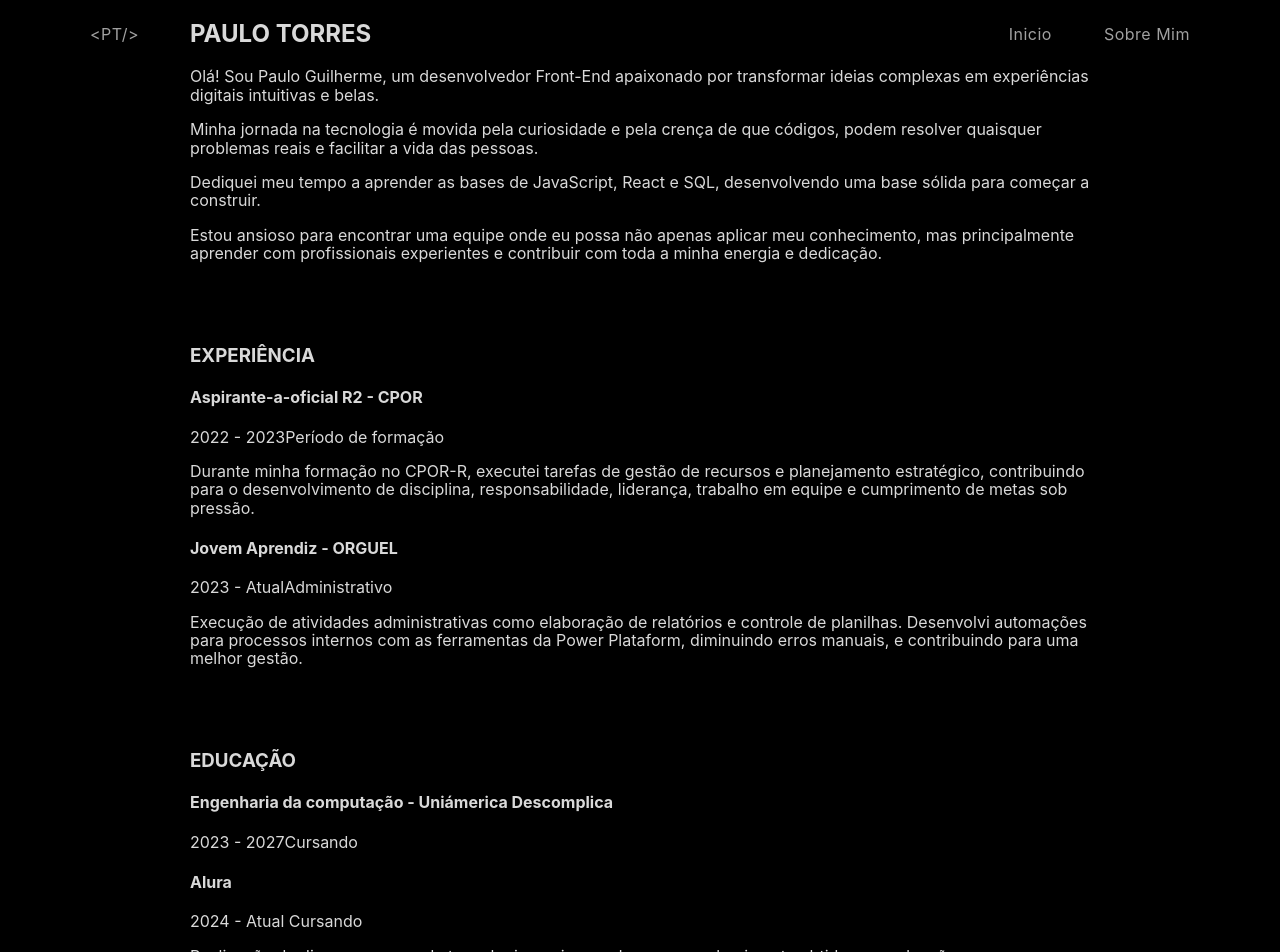
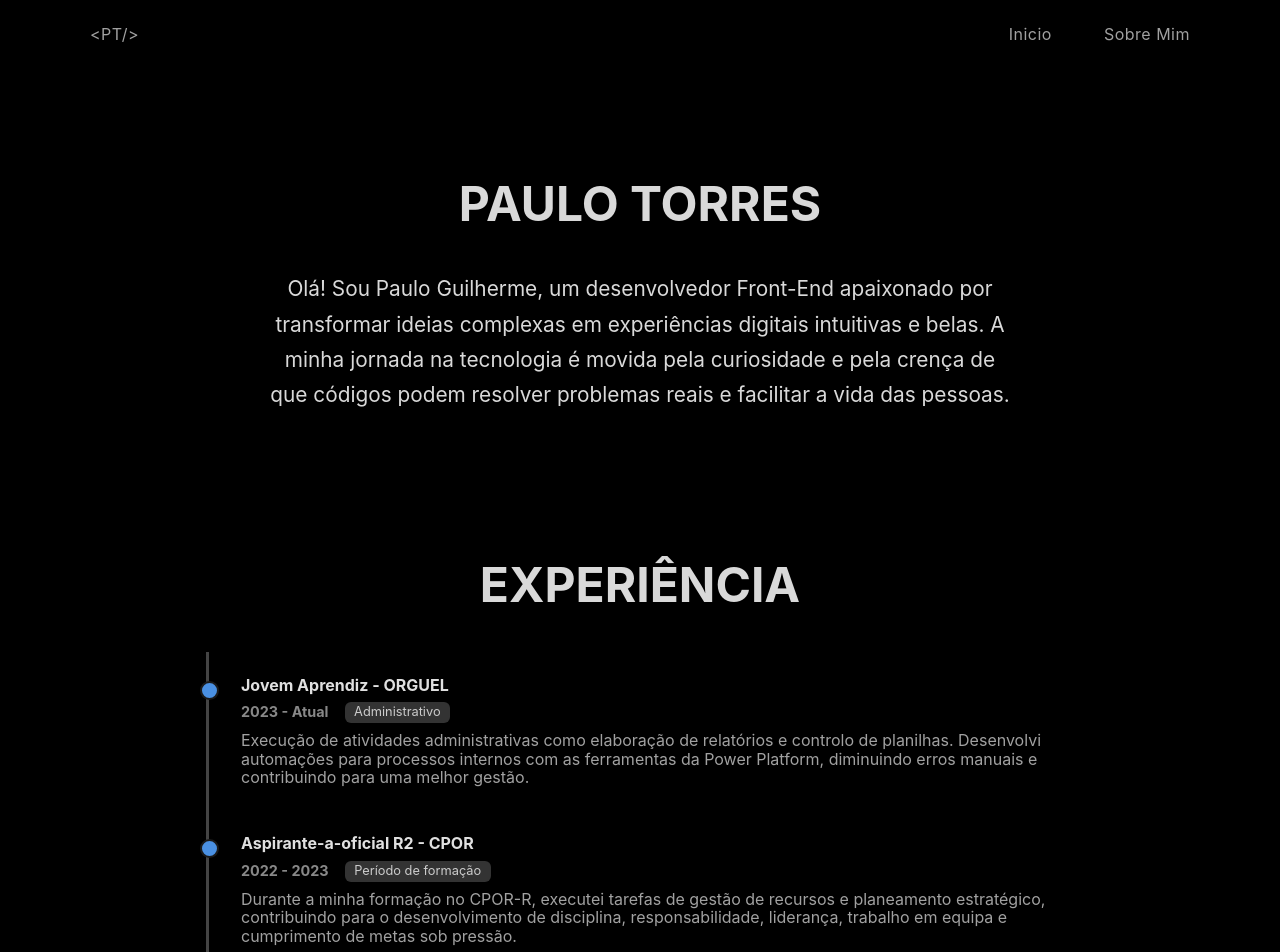
Before and after one commit to Pauloglhr/portifolio, a React (Vite) app: page /About in a window 1280 px wide. Shown: the top 952 px of the page. Built offline with nearby package versions, Linux system fonts and the light colour scheme.

Commit message:
feat: adiciona conteudo da pagina About

```diff
--- a/src/components/HeroSection/index.jsx
+++ b/src/components/HeroSection/index.jsx
@@ -18,15 +18,18 @@ const StyledHeroSection = styled.div`
   }
 
   h1 {
-    font-size: clamp(2.5rem, 8vw, 8rem);
+    font-size: clamp(2.5rem, 10vw, 8rem);
     margin: 0;
+    text-align: center;
+    @media (max-width: 768px) {
+      /* max-width: 330px; */
+  }
   }
 
   h2 {
     font-size: clamp(1rem, 3vw, 3rem);
   }
-  @media (max-width: 425px) {
-  }
+
 `;
 
 const HeroSection = () => {
--- /dev/null
+++ b/src/components/TimelineEntry/index.jsx
@@ -0,0 +1,70 @@
+import React from 'react';
+import styled from 'styled-components';
+
+const EntryContainer = styled.div`
+  padding: 1.5rem 0;
+  position: relative;
+
+  border-left: 3px solid #444;
+  padding-left: 2rem;
+  margin-left: 1rem;
+
+  &::before {
+    content: '';
+    position: absolute;
+    left: -9px;
+    top: 1.8rem;
+    width: 15px;
+    height: 15px;
+    border-radius: 50%;
+    background-color: #4a90e2;
+    border: 2px solid #1a1a1a;
+  }
+
+  h4 {
+    margin: 0;
+    color: #e0e0e0;
+  }
+
+  .details {
+    display: flex;
+    gap: 1rem;
+    align-items: center;
+    margin: 0.5rem 0;
+    flex-wrap: wrap;
+  }
+
+  .date {
+    font-weight: bold;
+    color: #888;
+    font-size: 0.9rem;
+  }
+
+  .status {
+    background-color: #333;
+    color: #ccc;
+    padding: 0.2rem 0.6rem;
+    border-radius: 6px;
+    font-size: 0.8rem;
+  }
+
+  p {
+    margin: 0.5rem 0 0 0;
+    color: #a1a1a1;
+  }
+`;
+
+const TimelineEntry = ({ title, date, status, children }) => {
+  return (
+    <EntryContainer>
+      <h4>{title}</h4>
+      <div className="details">
+        <span className="date">{date}</span>
+        <span className="status">{status}</span>
+      </div>
+      <p>{children}</p>
+    </EntryContainer>
+  );
+};
+
+export default TimelineEntry;
--- a/src/pages/About.jsx
+++ b/src/pages/About.jsx
@@ -1,90 +1,139 @@
+import TimelineEntry from "@/components/TimelineEntry";
+import { useGSAP } from "@gsap/react";
+import gsap from "gsap";
+import { ScrollTrigger } from "gsap/ScrollTrigger";
+import { useRef } from "react";
+import SplitType from "split-type";
 import styled from "styled-components";
 
-const StyledAboutPage = styled.section`
-  min-height: 100vh;
+const StyledAboutPage = styled.div`
   margin: 0 auto;
   display: flex;
   flex-direction: column;
-  justify-content: center;
-  gap: 3rem;
+  gap: 6rem;
   max-width: 900px;
+  padding: 8rem 2rem;
 `;
 
-const StyledContentContainer = styled.div``;
+const Section = styled.section`
+  h3 {
+    font-size: clamp(2.5rem, 4vw, 3rem);
+    margin-bottom: 2.5rem;
+    color: #ccc;
+    text-align: center;
+  }
+
+  .intro-text {
+    font-size: clamp(1.1rem, 2vw, 1.3rem);
+    line-height: 1.7;
+    text-align: center;
+    max-width: 750px;
+    margin: 0 auto;
+  }
+`;
+
+const experienceData = [
+  {
+    title: "Jovem Aprendiz - ORGUEL",
+    date: "2023 - Atual",
+    status: "Administrativo",
+    description: "Execução de atividades administrativas como elaboração de relatórios e controlo de planilhas. Desenvolvi automações para processos internos com as ferramentas da Power Platform, diminuindo erros manuais e contribuindo para uma melhor gestão."
+  },
+  {
+    title: "Aspirante-a-oficial R2 - CPOR",
+    date: "2022 - 2023",
+    status: "Período de formação",
+    description: "Durante a minha formação no CPOR-R, executei tarefas de gestão de recursos e planeamento estratégico, contribuindo para o desenvolvimento de disciplina, responsabilidade, liderança, trabalho em equipa e cumprimento de metas sob pressão."
+  }
+];
+
+const educationData = [
+  {
+    title: "Engenharia da Computação - UniAmérica Descomplica",
+    date: "2023 - 2027",
+    status: "Cursando"
+  },
+  {
+    title: "Alura - Cursos Online de Tecnologia",
+    date: "2024 - Atual",
+    status: "Cursando",
+    description: "Realização de diversos cursos de tecnologia, aprimorando o meu conhecimento obtido na graduação com foco em desenvolvimento Front-End com React."
+  }
+];
+
+gsap.registerPlugin(ScrollTrigger);
 
 const About = () => {
+  const main = useRef();
+
+  useGSAP(() => {
+    const sections = gsap.utils.toArray('section');
+    sections.forEach(section => {
+      const heading = section.querySelector('h3');
+      const content = section.querySelectorAll('p, .details, h4');
+
+      const splitHeading = new SplitType(heading, { types: 'words' });
+
+      gsap.from(splitHeading.words, {
+        y: 50,
+        opacity: 0,
+        stagger: 0.1,
+        ease: 'power3.out',
+        duration: 1,
+        scrollTrigger: {
+          trigger: section,
+          start: 'top 80%',
+          toggleActions: 'play none none none'
+        }
+      });
+
+      gsap.from(content, {
+        y: 30,
+        opacity: 0,
+        stagger: 0.1,
+        ease: 'power3.out',
+        duration: 0.8,
+        scrollTrigger: {
+          trigger: section,
+          start: 'top 70%',
+          toggleActions: 'play none none none'
+        }
+      });
+    });
+  }, { scope: main });
+
   return (
-    <>
+    <main ref={main}>
       <StyledAboutPage>
-        <div className="sobre-container">
-          <h2>PAULO TORRES</h2>
-          <p>
-            {" "}
+        <Section>
+          <h3>PAULO TORRES</h3>
+          <p className="intro-text">
             Olá! Sou Paulo Guilherme, um desenvolvedor Front-End apaixonado por
             transformar ideias complexas em experiências digitais intuitivas e
-            belas.
+            belas. A minha jornada na tecnologia é movida pela curiosidade e pela crença
+            de que códigos podem resolver problemas reais e facilitar a vida das pessoas.
           </p>
-          <p>
-            Minha jornada na tecnologia é movida pela curiosidade e pela crença
-            de que códigos, podem resolver quaisquer problemas reais e facilitar
-            a vida das pessoas.
-          </p>
-          <p>
-            Dediquei meu tempo a aprender as bases de JavaScript, React e SQL,
-            desenvolvendo uma base sólida para começar a construir.
-          </p>
-          <p>
-            Estou ansioso para encontrar uma equipe onde eu possa não apenas
-            aplicar meu conhecimento, mas principalmente aprender com
-            profissionais experientes e contribuir com toda a minha energia e
-            dedicação.
-          </p>
-        </div>
-        <div className="experiencia-container">
+        </Section>
+
+        <Section>
           <h3>EXPERIÊNCIA</h3>
-          <StyledContentContainer>
-            <h4>Aspirante-a-oficial R2 - CPOR</h4>
-            <span className="content-data">2022 - 2023</span>
-            <span className="content-situacao">Período de formação</span>
-            <p>
-              Durante minha formação no CPOR-R, executei tarefas de gestão de
-              recursos e planejamento estratégico, contribuindo para o
-              desenvolvimento de disciplina, responsabilidade, liderança,
-              trabalho em equipe e cumprimento de metas sob pressão.
-            </p>
-          </StyledContentContainer>
-          <StyledContentContainer>
-            <h4>Jovem Aprendiz - ORGUEL</h4>
-            <span className="content-data">2023 - Atual</span>
-            <span className="content-situacao">Administrativo</span>
-            <p>
-              Execução de atividades administrativas como elaboração de
-              relatórios e controle de planilhas. Desenvolvi automações para
-              processos internos com as ferramentas da Power Plataform,
-              diminuindo erros manuais, e contribuindo para uma melhor gestão.
-            </p>
-          </StyledContentContainer>
-        </div>
-        <div className="educacao-container">
+          {experienceData.map(item => (
+            <TimelineEntry key={item.title} title={item.title} date={item.date} status={item.status}>
+              {item.description}
+            </TimelineEntry>
+          ))}
+        </Section>
+
+        <Section>
           <h3>EDUCAÇÃO</h3>
-          <StyledContentContainer>
-            <h4>Engenharia da computação - Uniámerica Descomplica</h4>
-            <span className="content-data">2023 - 2027</span>
-            <span className="content-situacao">Cursando</span>
-          </StyledContentContainer>
-          <StyledContentContainer>
-            <h4>Alura</h4>
-            <span className="content-data">2024 - Atual </span>
-            <span className="content-situacao">Cursando</span>
-            <p>
-              {" "}
-              Realização de diversos cursos de tecnologia, aprimorando o meu
-              conhecimento obtido na graduação.
-            </p>
-          </StyledContentContainer>
-        </div>
+          {educationData.map(item => (
+            <TimelineEntry key={item.title} title={item.title} date={item.date} status={item.status}>
+              {item.description}
+            </TimelineEntry>
+          ))}
+        </Section>
       </StyledAboutPage>
-    </>
+    </main>
   );
 };
 
```
